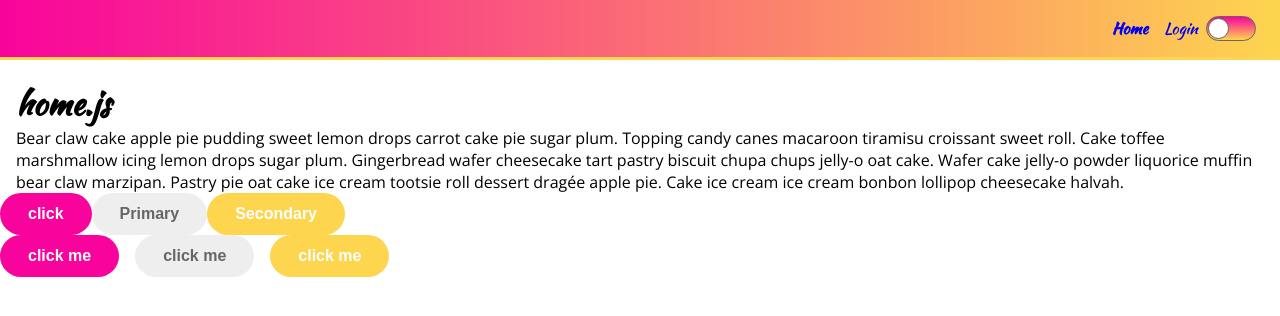
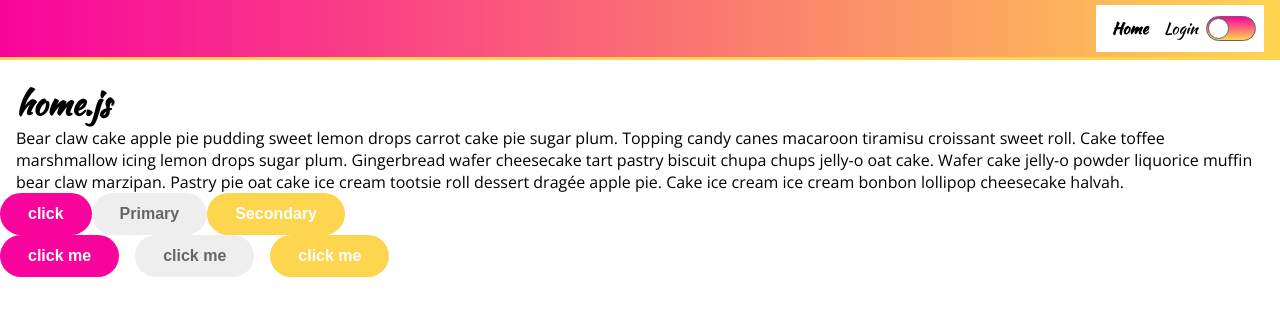
Before and after one commit to oanskyy/react-styled-components, a React (Create React App) app: page / in a window 1280 px wide. Shown: the top 316 px of the page. Built offline with nearby package versions, Linux system fonts and the light colour scheme.

Commit message:
Update 'globalStyle' and 'menu' to use theme colors

```diff
--- a/src/App.js
+++ b/src/App.js
@@ -18,7 +18,8 @@ const GlobalStyle = createGlobalStyle`
   body {
     min-height: 100vh;
     margin: 0;
-    color: black;
+    color: ${props => props.theme.bodyFontColor};
+    background: ${props => props.theme.bodyBackgroundColor};
     font-family: 'Open Sans';
   }
   a {
--- a/src/components/common/Header.js
+++ b/src/components/common/Header.js
@@ -14,14 +14,15 @@ const HeaderWrapper = styled.header`
     background-image: linear-gradient(to right, ${props => props.theme.primaryColor}, ${props => props.theme.secondaryColor});
     border-bottom: 3px solid ${props => props.theme.secondaryColor};
 `
-const Menu2 = styled.nav`
+const Menu = styled.nav`
     display: ${props => props.open ? 'block' : 'none'};
     position: absolute;
     width: 100%;
     top: 60px;
     left: 0;
     padding: 8px;
-    border-bottom: 3px solid ${p => p.theme.secondaryColor};
+    border-bottom: 3px solid ${props => props.theme.secondaryColor};
+    background: ${props => props.theme.bodyBackgroundColor};
 
     @media (min-width: 768px) {
         display: flex;
@@ -49,7 +50,7 @@ const StyledLink = styled(Link)`
     text-align: center;
     text-decoration: none;
     font-weight: ${p => p.isActive ? 'bold' : 'normal'};
-    color: ${p => p.theme.bodyFontColor};
+    color: ${props => props.theme.bodyFontColor};
 `
 
 const MobileMenuIcon = styled.div`
@@ -58,7 +59,7 @@ const MobileMenuIcon = styled.div`
 
     >div{
         height: 3px;
-        background: black;
+        background: ${props => props.theme.bodyFontColor};
         margin: 5px 0;
         width: 100%;
     }
@@ -82,7 +83,7 @@ export function Header(){
                 <div />
                 <div />
             </MobileMenuIcon>
-            <Menu2 open={menuOpen}>
+            <Menu open={menuOpen}>
                 <StyledLink to="/" isActive={pathname === '/'}>
                 Home
                 </StyledLink>
@@ -91,7 +92,7 @@ export function Header(){
                 </StyledLink>
 
                 <Toggle isActive={id === 'dark'} onToggle={setTheme} />
-            </Menu2>
+            </Menu>
         </HeaderWrapper>
     )
 }
--- a/src/themes/dark.js
+++ b/src/themes/dark.js
@@ -1,7 +1,9 @@
 const theme = {
-    id: 'dark',
+  id: 'dark',
   primaryColor: 'black',
-  secondaryColor: 'midnightblue'
+  secondaryColor: 'midnightblue',
+  bodyBackgroundColor: '#000',
+  bodyFontColor: '#fff'
 }
 
 export default theme;
--- a/src/themes/light.js
+++ b/src/themes/light.js
@@ -1,7 +1,9 @@
 const theme = {
   id: 'light',
   primaryColor: '#f8049c',
-  secondaryColor: '#fdd54f'
+  secondaryColor: '#fdd54f',
+  bodyBackgroundColor: '#fff',
+  bodyFontColor: '#000'
 }
 
 export default theme;
```
